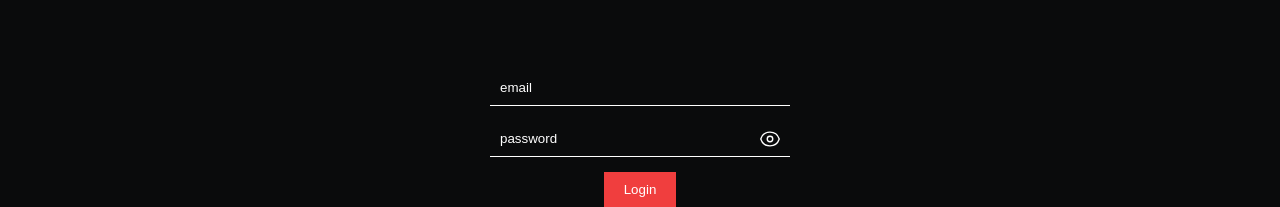
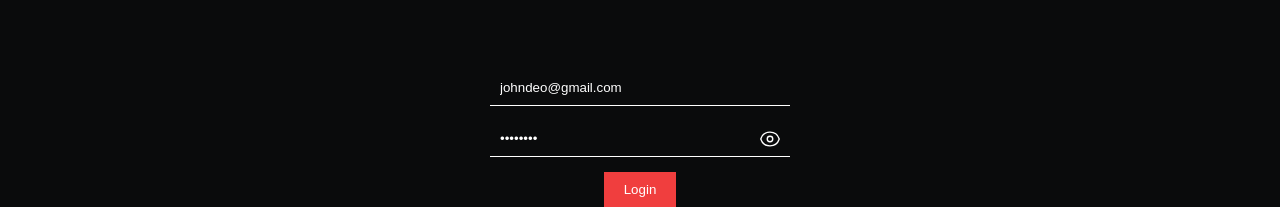
Before and after one commit to okorojames/streamflix, a React (Vite) app: page /login in a window 1280 px wide. Shown: the part 260-467 px from the top of the page. Built offline with nearby package versions, Linux system fonts and the light colour scheme.

Commit message:
all movies and tv shows page done

```diff
--- a/src/pages/Login.jsx
+++ b/src/pages/Login.jsx
@@ -15,8 +15,8 @@ const Login = () => {
   }, []);
 
   //
-  const [email, setEmail] = useState();
-  const [password, setPassword] = useState();
+  const [email, setEmail] = useState("johndeo@gmail.com");
+  const [password, setPassword] = useState("John1234");
   const [error, setError] = useState();
   const [loading, setLoading] = useState(false);
 
@@ -66,12 +66,14 @@ const Login = () => {
           type="email"
           placeholder="email"
           onChange={(e) => setEmail(e.target.value)}
+          value={email}
         />
         <div className="password_input_wrapper">
           <input
             type={passwordType === true ? "password" : "text"}
             placeholder="password"
             onChange={(e) => setPassword(e.target.value)}
+            value={password}
           />
           <svg
             xmlns="http://www.w3.org/2000/svg"
```
